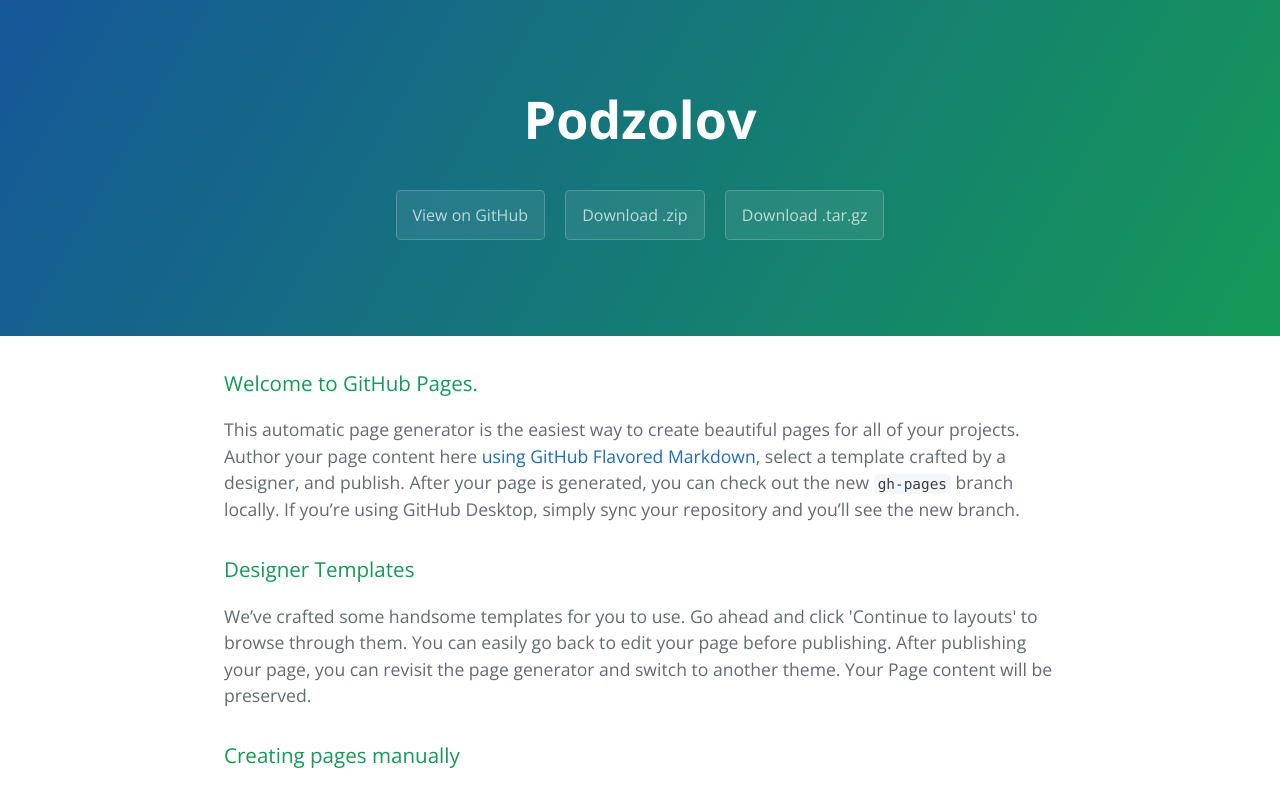
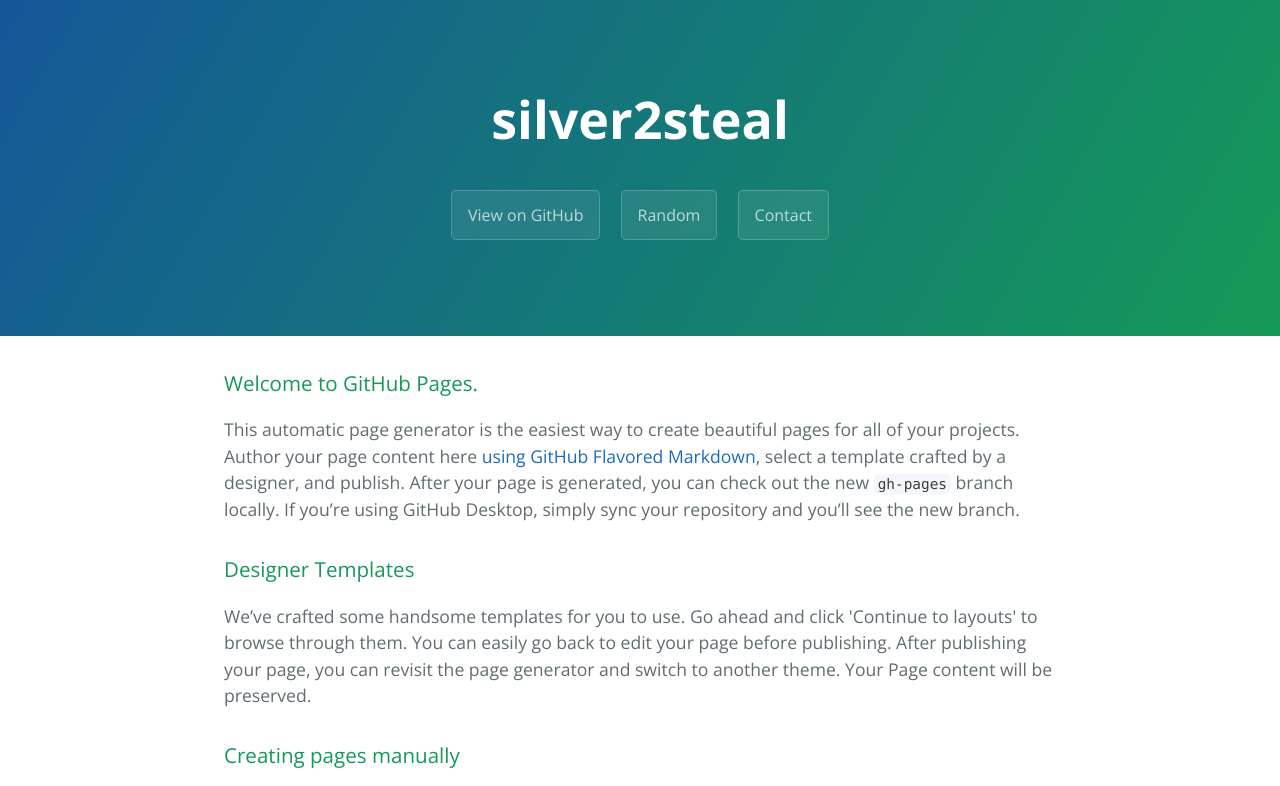
Before and after one commit to silver2steal/podzolov, a plain HTML site: page index.html in a window 1280 px wide. Shown: the top 786 px of the page. Drawn offline with nearby package versions, Linux system fonts and the light colour scheme.

Commit message:
Update index.html

```diff
--- a/index.html
+++ b/index.html
@@ -11,11 +11,11 @@
   </head>
   <body>
     <section class="page-header">
-      <h1 class="project-name">Podzolov</h1>
+      <h1 class="project-name">silver2steal</h1>
       <h2 class="project-tagline"></h2>
       <a href="https://github.com/silver2steal/podzolov" class="btn">View on GitHub</a>
-      <a href="https://github.com/silver2steal/podzolov/zipball/master" class="btn">Download .zip</a>
-      <a href="https://github.com/silver2steal/podzolov/tarball/master" class="btn">Download .tar.gz</a>
+      <a href="https://github.com/silver2steal/podzolov/zipball/master" class="btn">Random</a>
+      <a href="https://github.com/silver2steal/podzolov/tarball/master" class="btn">Contact</a>
     </section>
 
     <section class="main-content">
```
